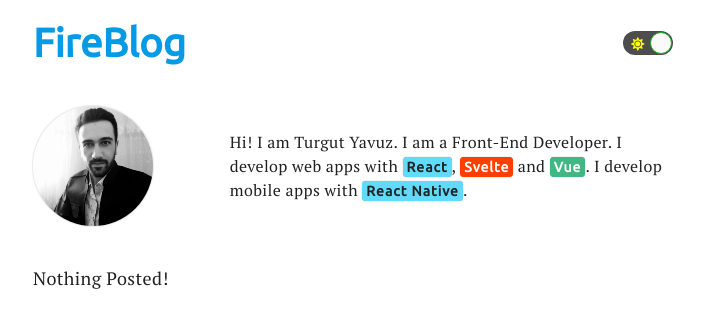
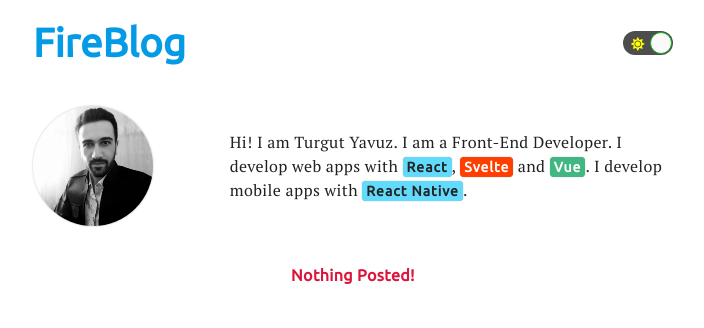
Before and after one commit to AtharvaSenBarai/fire-blog, a React (Vite) app: page / in a window 1280 px wide. Shown: the top 328 px of the page, without its empty margins (287-991 px from the left). Built offline with nearby package versions, Linux system fonts and the light colour scheme; no server answers; the database is empty.

Commit message:
Styled error text.

```diff
--- a/src/pages/Home.jsx
+++ b/src/pages/Home.jsx
@@ -1,4 +1,5 @@
 import React, {useContext} from 'react';
+import StatusText from '../atoms/StatusText';
 import {Context} from '../Context';
 import Bio from '../molecules/Bio';
 import PostList from '../organisms/PostList';
@@ -9,7 +10,15 @@ const Home = () => {
   return (
     <>
       <Bio />
-      {posts ? posts.length === 0 ? <p>Nothing Posted!</p> : <PostList posts={posts} /> : <div className="loading" />}
+      {posts ? (
+        posts.length === 0 ? (
+          <StatusText positive={false} text="Nothing Posted!" />
+        ) : (
+          <PostList posts={posts} />
+        )
+      ) : (
+        <div className="loading" />
+      )}
     </>
   );
 };
```
